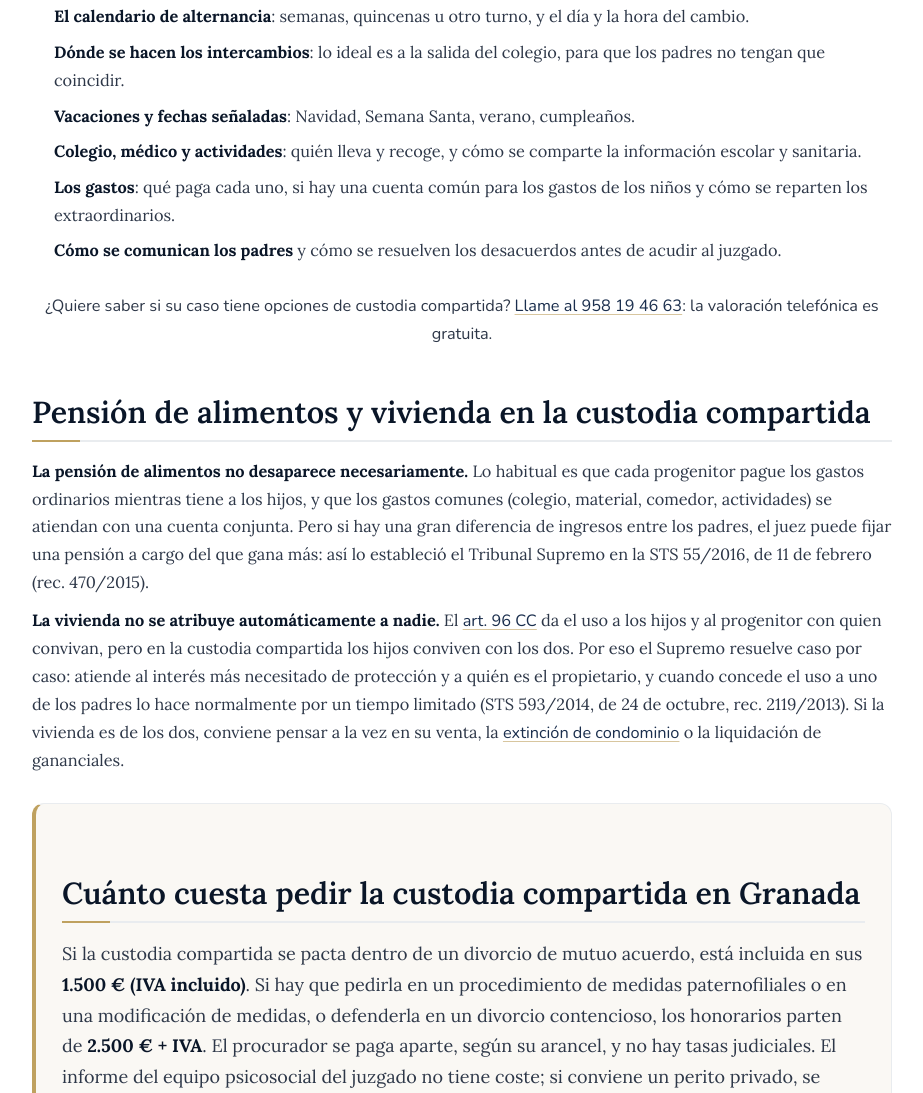
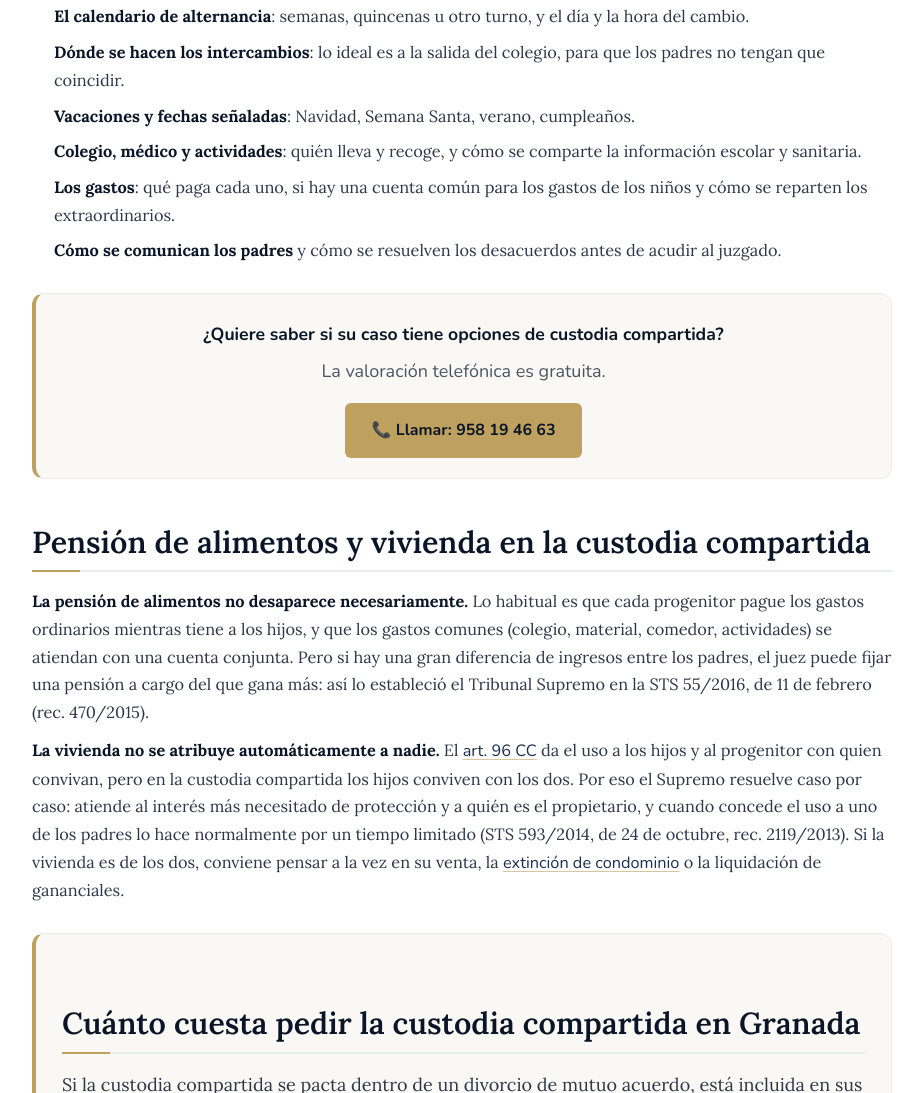
Before and after one commit to abogadosyasesoresgranada-blip/pagina-web, a plain HTML site: page abogado-custodia-compartida-granada.html in a window 1280 px wide. Shown: the part 4635-5728 px from the top of the page, without its empty margins (178-1101 px from the left). Drawn offline with Linux system fonts and the light colour scheme.

Commit message:
Custodia compartida: recuadro con botón de llamada tras el plan de parentalidad
Co-Authored-By: Claude Opus 5.5 <noreply@anthropic.com>

```diff
--- a/abogado-custodia-compartida-granada.html
+++ b/abogado-custodia-compartida-granada.html
@@ -641,7 +641,11 @@
 <li><strong>Los gastos</strong>: qué paga cada uno, si hay una cuenta común para los gastos de los niños y cómo se reparten los extraordinarios.</li>
 <li><strong>Cómo se comunican los padres</strong> y cómo se resuelven los desacuerdos antes de acudir al juzgado.</li>
 </ul>
-<p class="cta-linea">¿Quiere saber si su caso tiene opciones de custodia compartida? <a href="tel:+34958194663">Llame al 958 19 46 63</a>: la valoración telefónica es gratuita.</p>
+<div class="caja" style="text-align:center;border-left:4px solid var(--gold);">
+<p style="font-family:var(--font-ui);font-weight:700;color:var(--navy);font-size:1.1rem;margin:0 0 6px;">¿Quiere saber si su caso tiene opciones de custodia compartida?</p>
+<p style="font-family:var(--font-ui);color:var(--text-muted);margin:0 0 16px;">La valoración telefónica es gratuita.</p>
+<a class="btn-hero-primary" href="tel:+34958194663">📞 Llamar: 958 19 46 63</a>
+</div>
 
 <h2 id="pension-y-vivienda">Pensión de alimentos y vivienda en la custodia compartida</h2>
 <p><strong>La pensión de alimentos no desaparece necesariamente.</strong> Lo habitual es que cada progenitor pague los gastos ordinarios mientras tiene a los hijos, y que los gastos comunes (colegio, material, comedor, actividades) se atiendan con una cuenta conjunta. Pero si hay una gran diferencia de ingresos entre los padres, el juez puede fijar una pensión a cargo del que gana más: así lo estableció el Tribunal Supremo en la STS 55/2016, de 11 de febrero (rec. 470/2015).</p>
```
